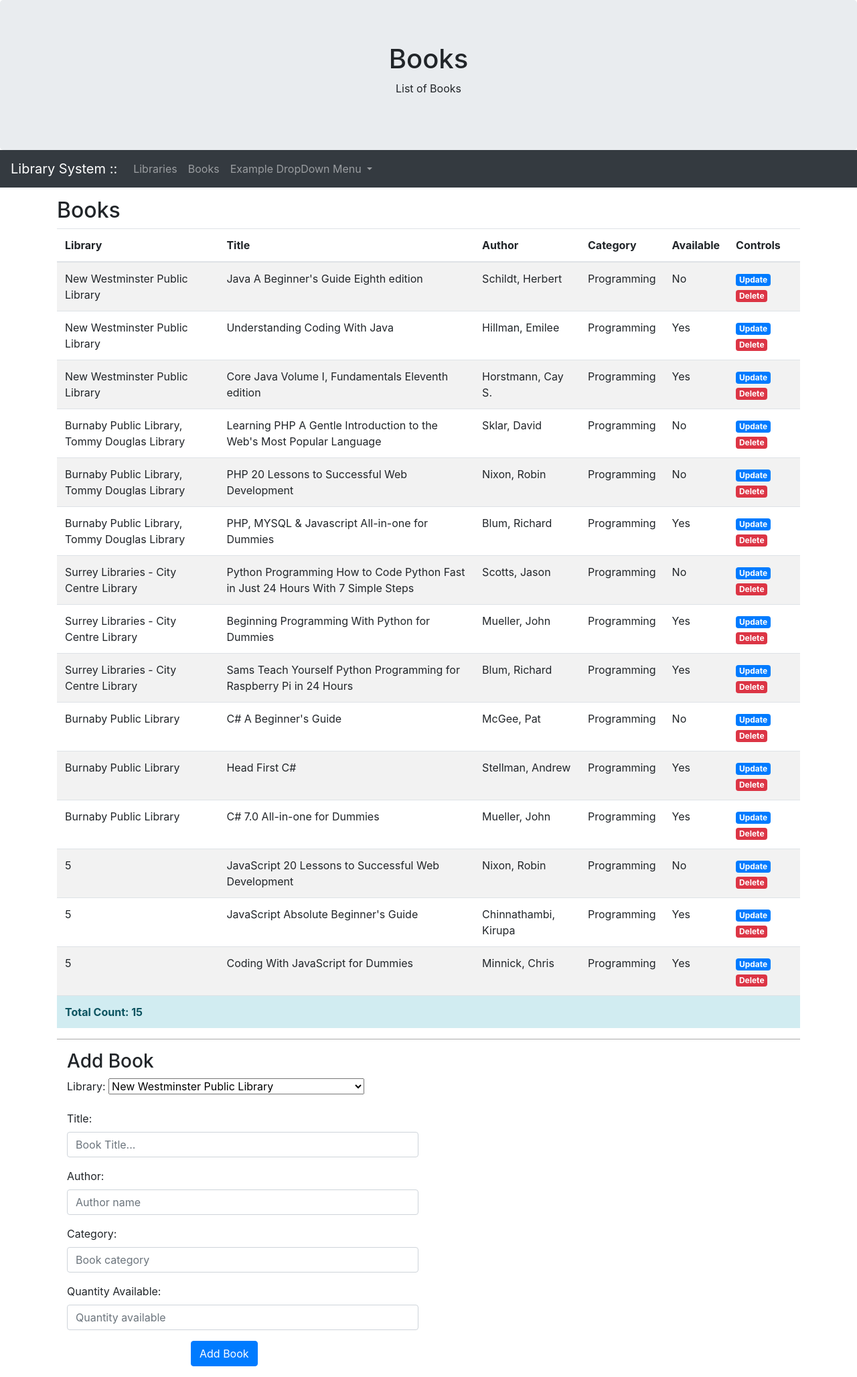
After one commit to guilhermefacanha/php_final_project, a PHP site: page /book.php in a window 1280 px wide. The commit adds this page. Shown: the whole page at 67% size. Run offline with PHP 8.4, Linux system fonts and the light colour scheme; data comes from the database, SQL or seed files in the repository; some libraries are stand-ins or nearby versions.

Commit message:
Book CRUD and Validation

```diff
--- /dev/null
+++ b/book.php
@@ -0,0 +1,79 @@
+<?php
+
+    //config file
+    require_once("inc/config.inc.php");
+    require_once("inc/Page/Page.class.php");
+    require_once("inc/Page/BookPage.class.php");
+    require_once("inc/Page/Validation.class.php");
+
+    //entity file
+    require_once("inc/Entity/Book.class.php");
+    require_once("inc/Entity/Library.class.php");
+
+    //util file
+    require_once("inc/Utility/PDOAgent.class.php");
+    require_once("inc/Utility/BookMapper.class.php");
+    require_once("inc/Utility/LibraryMapper.class.php");
+
+    Page::$title = 'Books';
+    Page::$subtitle = 'List of Books';
+    Page::header();
+
+
+    //Get ID, Name of all libraries to user choose from
+    LibraryMapper::initialize();
+    $allLibraries = LibraryMapper::getAllAsAssociativeArray();
+
+    BookMapper::initialize();
+    $book = new Book();
+
+    //POST METHOD USED TO PERSIST INSERT OR UPDATE
+    if ($_SERVER["REQUEST_METHOD"] == "POST") {
+        $book->setBookId($_POST['id']);
+        $book->setLibraryId($_POST['library']);
+        $book->setTitle($_POST['title']);
+        $book->setAuthor($_POST['author']);
+        $book->setCategory($_POST['category']);
+        $book->setAvailable($_POST['available']);
+        $errors = Validation::isBookValid($_POST, $allLibraries);
+        if(count($errors)==0){//When 0, validation is ok
+            if($book->getBookId()>0){
+                BookMapper::update($book);
+                Page::success('Book updated!');
+            }
+            else{
+                $newBookId = BookMapper::create($book);
+                Page::success('New Book added with id '.$newBookId);
+            }
+            $book = new Book();
+        }
+        else{
+            Page::showErrors($errors);
+        }
+    }
+
+    //GET METHOD USED FOR UPDATE LOAD OR DELETE
+    if($_SERVER["REQUEST_METHOD"] == "GET"){
+        if(isset($_GET['upd'])){
+            $id = $_GET['upd'];
+            $book = BookMapper::getOne($id);
+        }
+        else if(isset($_GET['del'])){
+            $id = $_GET['del'];
+            $result = BookMapper::delete($id);
+            if(is_bool($result) && $result == true){
+                Page::success('Book deleted!');
+            }
+            else{
+                Page::error($result);
+            }
+        }
+    }
+
+    $books  = BookMapper::getAll();
+    BookPage::showTable($books, $allLibraries);
+
+    BookPage::showForm($book, $allLibraries);
+
+    Page::footer();
+?>
--- /dev/null
+++ b/inc/Entity/Book.class.php
@@ -0,0 +1,41 @@
+<?php
+// mysql> DESC book;
+// +-----------+--------------+------+-----+---------+----------------+
+// | Field     | Type         | Null | Key | Default | Extra          |
+// +-----------+--------------+------+-----+---------+----------------+
+// | BookId    | int(9)       | NO   | PRI | NULL    | auto_increment |
+// | LibraryId | int(9)       | NO   | MUL | NULL    |                |
+// | Title     | varchar(100) | NO   |     | NULL    |                |
+// | Author    | varchar(100) | NO   |     | NULL    |                |
+// | Category  | varchar(100) | NO   |     | NULL    |                |
+// | Available | tinyint(1)   | YES  |     | 0       |                |
+// +-----------+--------------+------+-----+---------+----------------+
+class Book
+{
+    private $BookId;
+    private $LibraryId;
+    private $Title;
+    private $Author;
+    private $Category;
+    private $Available;
+
+    //gets
+    public function getBookId(){return $this->BookId;}
+    public function getLibraryId(){return $this->LibraryId;}
+    public function getTitle(){return $this->Title;}
+    public function getAuthor(){return $this->Author;}
+    public function getCategory(){return $this->Category;}
+    public function getAvailable(){return $this->Available;}
+
+    //sets
+    public function setBookId($BookId){$this->BookId = $BookId;}
+    public function setLibraryId($LibraryId){$this->LibraryId = $LibraryId;}
+    public function setTitle($Title){$this->Title = $Title;}
+    public function setAuthor($Author){$this->Author = $Author;}
+    public function setCategory($Category){$this->Category = $Category;}
+    public function setAvailable($Available){$this->Available = $Available;}
+
+
+}
+
+?>
--- /dev/null
+++ b/inc/Page/BookPage.class.php
@@ -0,0 +1,130 @@
+<?php
+class BookPage
+{
+    public static function showTable($records, $allLibraries)
+    {
+
+        //  $BookId;
+        //  $LibraryId;
+        //  $Title;
+        //  $Author;
+        //  $Category;
+        //  $Available;
+
+        //Setup the table
+        echo '<h2>Books</h2>';
+        echo '<table id="tb_records" name="tb_records" class="display table table-striped table-hover"> <thead>';
+        echo '<th>Library</th>';
+        echo '<th>Title</th>';
+        echo '<th>Author</th>';
+        echo '<th>Category</th>';
+        echo '<th>Available</th>';
+        echo '<th>Controls</th>';
+        echo '</thead> <tbody>';
+
+        //Iterate
+        foreach ($records as $rec) {
+            $available = ($rec->getAvailable() == "0" ) ? "No" : "Yes";
+            echo '<tr>
+            <td>';
+            //Show the name of the library instead of the ID
+            //see if ID is present inside libraries array
+            if(array_key_exists($rec->getLibraryId(), $allLibraries)){
+                echo $allLibraries[$rec->getLibraryId()] ;
+            }
+            else{
+                echo $rec->getLibraryId();
+            }
+           echo '</td>
+            <td>' . $rec->getTitle() . '</td>
+            <td>' . $rec->getAuthor() . '</td>
+            <td>' . $rec->getCategory() . '</td>
+            <td>' . $available . '</td>
+            <td>
+                <a href="?upd='.$rec->getBookId().'" class="badge badge-primary">Update</a>
+                <a href="?del='.$rec->getBookId().'" onclick="if( confirm(\'Confirm delete Book '.$rec->getTitle().' ?\') == false ) return false;" class="badge badge-danger">Delete</a>
+            </td>
+            </tr>';
+        }
+
+        //close the table
+        echo '</tbody>';
+        //Display the total count of list -->
+        echo '<tfoot>
+        <tr class="alert-info">
+            <td colspan="10" style="font-weight:bold;">Total Count: ' . count($records) . '</td>
+        </tr>
+      </tfoot>';
+        echo '</table> <hr style="border-top:1px solid darkgray !important">';
+        echo
+            '<script type="text/javascript">
+                $(document).ready(function(){
+                    $(\'#tb_records\').DataTable({
+                        responsive : true,
+                        paging : true,
+                        "pagingType" : "full_numbers"
+                    });
+                });
+            </script>';
+    }
+
+    public static function showForm(Book $entity, $libraries)
+    {
+        echo '
+            <div class="container">
+            <h3>'.($entity->getBookId() > 0 ? ('Edit Book - '.$entity->getBookId() ) : 'Add Book').'</h3>
+            <form method="post">
+                <input type="hidden" name="id" id="id" value="'.$entity->getBookId().'">
+                <div class="form-group row">
+                    <div class="col-6">
+                        <label>Library:</label>
+                        <select name="library">';
+                        //Populate select component with the libraries id and Name
+        foreach($libraries as $id => $library){
+            $select="" ;
+            //select the right library if it is in edit mode
+            if($id==$entity->getLibraryId()){
+                $select= "selected='selected'" ;
+            }
+            echo "            <option value=$id $select> $library</option>";
+        }
+        echo '          </select>
+                    </div>
+                </div>
+                <div class="form-group row">
+                    <div class="col-6">
+                        <label>Title:</label>
+                        <input type="text" class="form-control" name="title" id="title" placeholder="Book Title..." value="'.$entity->getTitle().'">
+                    </div>
+                </div>
+                <div class="form-group row">
+                    <div class="col-6">
+                        <label>Author:</label>
+                        <input type="text" class="form-control" name="author" id="author" placeholder="Author name" value="'.$entity->getAuthor().'">
+                    </div>
+                </div>
+                <div class="form-group row">
+                    <div class="col-6">
+                        <label>Category:</label>
+                        <input type="text" class="form-control" name="category" id="category" placeholder="Book category" value="'.$entity->getCategory().'">
+                    </div>
+                </div>
+                <div class="form-group row">
+                    <div class="col-6">
+                        <label>Quantity Available:</label>
+                        <input type="text" class="form-control" name="available" id="available" placeholder="Quantity available" value="'.$entity->getAvailable().'">
+                    </div>
+                </div>
+
+                <div class="form-group row">
+                    <div class="offset-sm-2 col-sm-10">
+                        <button type="submit" class="btn btn-primary">' . ($entity->getBookId() > 0 ? ('Update Book') : 'Add Book') . '</button>
+                        '.($entity->getBookId() > 0 ? '<a class="btn btn-danger" href="?new">Cancel</a>' : '').'
+                    </div>
+                </div>
+            </form>
+        </div>';
+    }
+}
+
+?>
--- a/inc/Page/LibraryPage.class.php
+++ b/inc/Page/LibraryPage.class.php
@@ -65,7 +65,7 @@ class LibraryPage
                 </div>
                 <div class="form-group row">
                     <div class="offset-sm-2 col-sm-10">
-                        <button type="submit" class="btn btn-primary">' . ($entity->getId() > 0 ? ('Edit Library') : 'Add Library') . '</button>
+                        <button type="submit" class="btn btn-primary">' . ($entity->getId() > 0 ? ('Update Library') : 'Add Library') . '</button>
                         '.($entity->getId() > 0 ? '<a class="btn btn-danger" href="?new">Cancel</a>' : '').'
                     </div>
                 </div>
--- a/inc/Page/Page.class.php
+++ b/inc/Page/Page.class.php
@@ -62,8 +62,11 @@ class Page
                         <li class="nav-item">
                             <a class="nav-link" href="library.php">Libraries</a>
                         </li>
+                        <li class="nav-item">
+                            <a class="nav-link" href="book.php">Books</a>
+                        </li>
                         <li class="nav-item dropdown">
-                            <a class="nav-link dropdown-toggle" href="#" id="navbarDropdown" role="button" data-toggle="dropdown" aria-haspopup="true" aria-expanded="false"> Books </a>
+                            <a class="nav-link dropdown-toggle" href="#" id="navbarDropdown" role="button" data-toggle="dropdown" aria-haspopup="true" aria-expanded="false"> Example DropDown Menu </a>
                             <div class="dropdown-menu" aria-labelledby="navbarDropdown">
                                 <a class="dropdown-item" href="#">Item 001</a>
                                 <div class="dropdown-divider"></div>
@@ -120,13 +123,16 @@ class Page
     public static function showErrors($errors)
     {
         ?>
-        <div class="alert alert-danger" role="alert">
+        <div class="alert alert-danger alert-dismissible fade show" role="alert">
             <strong>Error! </strong>
         <?php
             foreach ($errors as $msg) {
                 echo "</br>" . $msg;
             }
         ?>
+            <button type="button" class="close" data-dismiss="alert" aria-label="Close">
+                <span aria-hidden="true">&times;</span>
+            </button>
         </div>
     <?php
     }
--- a/inc/Page/Validation.class.php
+++ b/inc/Page/Validation.class.php
@@ -13,6 +13,40 @@
 
             return true;
         }
+
+        public static function isBookValid(& $POST, $libraries){
+            $errors=array();
+            $quantityAvailable = $POST['available'];
+            if(strlen($POST['library']) == 0)
+            {
+                $errors[]= "Required Field: Library";
+            }
+            if(!array_key_exists($POST['library'],$libraries))
+            {
+                $errors[]="This library doesn't exist in our database! ID:".$POST['library'];
+            }
+            if(strlen($POST['title']) == 0)
+            {
+                $errors[]="Required Field: Title";
+            }
+            if(strlen($POST['author']) == 0)
+            {
+                $errors[]="Required Field: Author";
+            }
+            if(strlen($POST['category']) == 0)
+            {
+                $errors[]="Required Field: Category";
+            }
+            if(strlen($quantityAvailable) == 0)
+            {
+                $errors[]="Required Field: Quantity Available";
+            }elseif (filter_var($quantityAvailable, FILTER_VALIDATE_INT, array("options" => array("min_range"=>0))) === false)
+            {
+                $errors[]="Quantity Available: requires an integer number equal or greater than 0!";
+            }
+
+            return $errors;
+        }
     }
 
 ?>
--- /dev/null
+++ b/inc/Utility/BookMapper.class.php
@@ -0,0 +1,112 @@
+<?php
+
+// mysql> DESC book;
+// +-----------+--------------+------+-----+---------+----------------+
+// | Field     | Type         | Null | Key | Default | Extra          |
+// +-----------+--------------+------+-----+---------+----------------+
+// | BookId    | int(9)       | NO   | PRI | NULL    | auto_increment |
+// | LibraryId | int(9)       | NO   | MUL | NULL    |                |
+// | Title     | varchar(100) | NO   |     | NULL    |                |
+// | Author    | varchar(100) | NO   |     | NULL    |                |
+// | Category  | varchar(100) | NO   |     | NULL    |                |
+// | Available | tinyint(1)   | YES  |     | 0       |                |
+// +-----------+--------------+------+-----+---------+----------------+
+
+class BookMapper {
+
+    //Place to store the PDO Agent
+    private static $db;
+
+    static function initialize()   {
+
+        self::$db = new PDOAgent('Book');
+
+    }
+
+    static function create(Book $book) : int   {
+        $sqlInsert = "INSERT INTO book (BookId, LibraryId, Title, Author, Category, Available)
+                      VALUES (:BookId, :LibraryId, :Title, :Author, :Category, :Available)";
+
+        self::$db->query($sqlInsert);
+
+        self::$db->bind(':BookId', null);
+        self::$db->bind(':LibraryId', $book->getLibraryId());
+        self::$db->bind(':Title', $book->getTitle());
+        self::$db->bind(':Author', $book->getAuthor());
+        self::$db->bind(':Category', $book->getCategory());
+        self::$db->bind(':Available', $book->getAvailable());
+
+        self::$db->execute();
+
+        return self::$db->lastInsertId();
+
+    }
+
+    static function update(Book $book){
+        //query
+        $query = "UPDATE book
+                        SET BookId=:BookId, LibraryId=:LibraryId, Title=:Title,
+                            Author=:Author, Category=:Category, Available=:Available
+                        WHERE BookId=:BookId;
+                        ";
+        self::$db->query($query);
+
+        //bind
+        self::$db->bind(":BookId", $book->getBookId());
+        self::$db->bind(":LibraryId", $book->getLibraryId());
+        self::$db->bind(":Title", $book->getTitle());
+        self::$db->bind(":Author", $book->getAuthor());
+        self::$db->bind(":Category", $book->getCategory());
+        self::$db->bind(":Available", $book->getAvailable());
+
+        //execute
+        self::$db->execute();
+
+        //result
+        return true;
+    }
+
+    static function getAll() : Array {
+
+        $selectAll = "SELECT * FROM book";
+
+        self::$db->query($selectAll);
+        self::$db->execute();
+        return self::$db->resultSet();
+    }
+
+    static function getOne($BookId) : Book{
+        $sqlSelect = "SELECT * FROM book WHERE BookId = :BookId";
+        self::$db->query($sqlSelect);
+        //bind
+        self::$db->bind(":BookId", $BookId);
+        self::$db->execute();
+        return self::$db->singleResult();
+    }
+
+    static function delete(int $BookId) : bool {
+        $deleteSQLQuery = "DELETE FROM book WHERE BookId = :BookId;";
+
+        try {
+
+            self::$db->query($deleteSQLQuery);
+            self::$db->bind(':BookId', $BookId);
+            self::$db->execute();
+
+            if (self::$db->rowCount() != 1) {
+                throw new Exception("Problem deleting book with id $BookId");
+            }
+        } catch(Exception $ex) {
+            echo $ex->getMessage();
+            self::$db->debugDumpParams();
+            return false;
+
+        }
+
+        return true;
+
+    }
+
+}
+
+?>
--- a/inc/Utility/LIbraryMapper.class.php
+++ b/inc/Utility/LIbraryMapper.class.php
@@ -85,6 +85,20 @@ class LibraryMapper {
         return true;
 
     }
+    static function getAllAsAssociativeArray() : Array {
+
+        $selectAll = "SELECT * FROM LIBRARY";
+
+        self::$db->query($selectAll);
+        self::$db->execute();
+        $libraries = self::$db->resultSet();
+        $associativeArray=array();
+        foreach($libraries as $library){
+            $associativeArray[$library->getId()]=$library->getName();
+        }
+
+        return $associativeArray;
+    }
 
 }
 
--- a/index.php
+++ b/index.php
@@ -15,8 +15,8 @@
     Page::$subtitle = 'Some subtitle for the index page';
     Page::header();
 
-    Page::error('Example of an error!');
-    Page::success('Example of an success.');
+    // Page::error('Example of an error!');
+    // Page::success('Example of an success.');
 
     Page::footer();
 ?>
```
